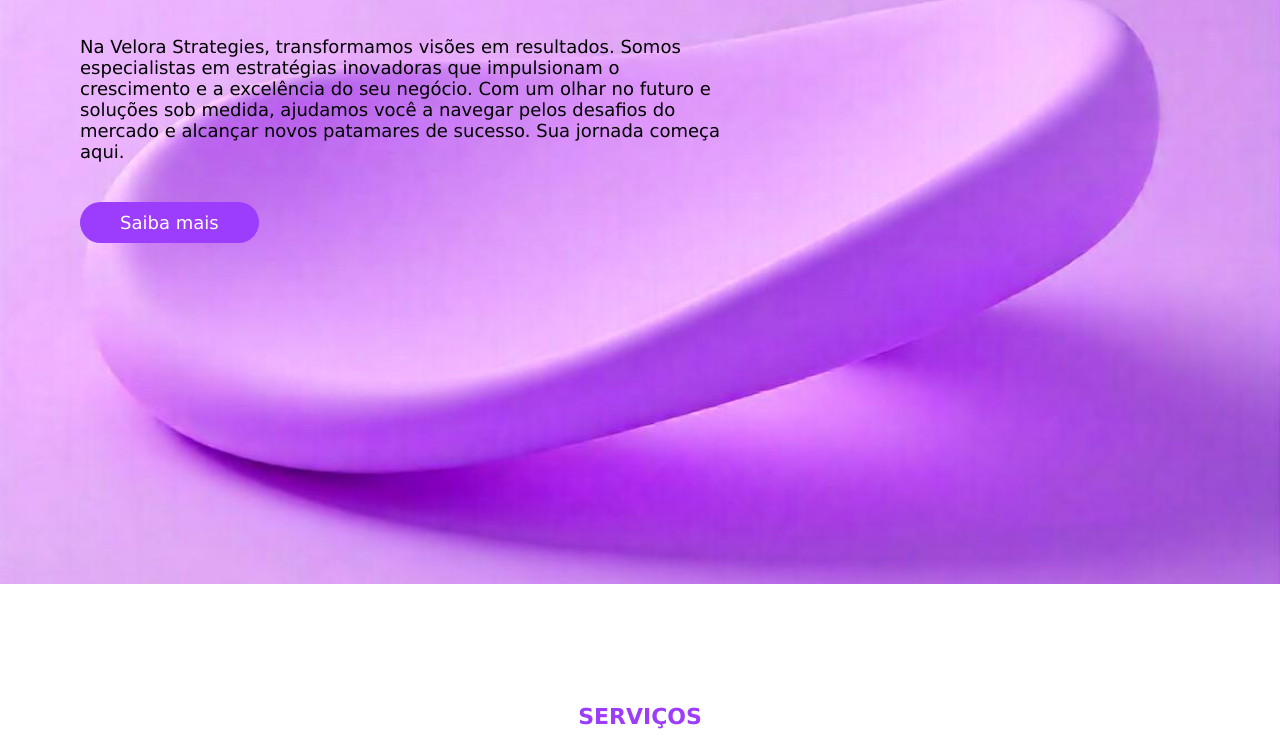
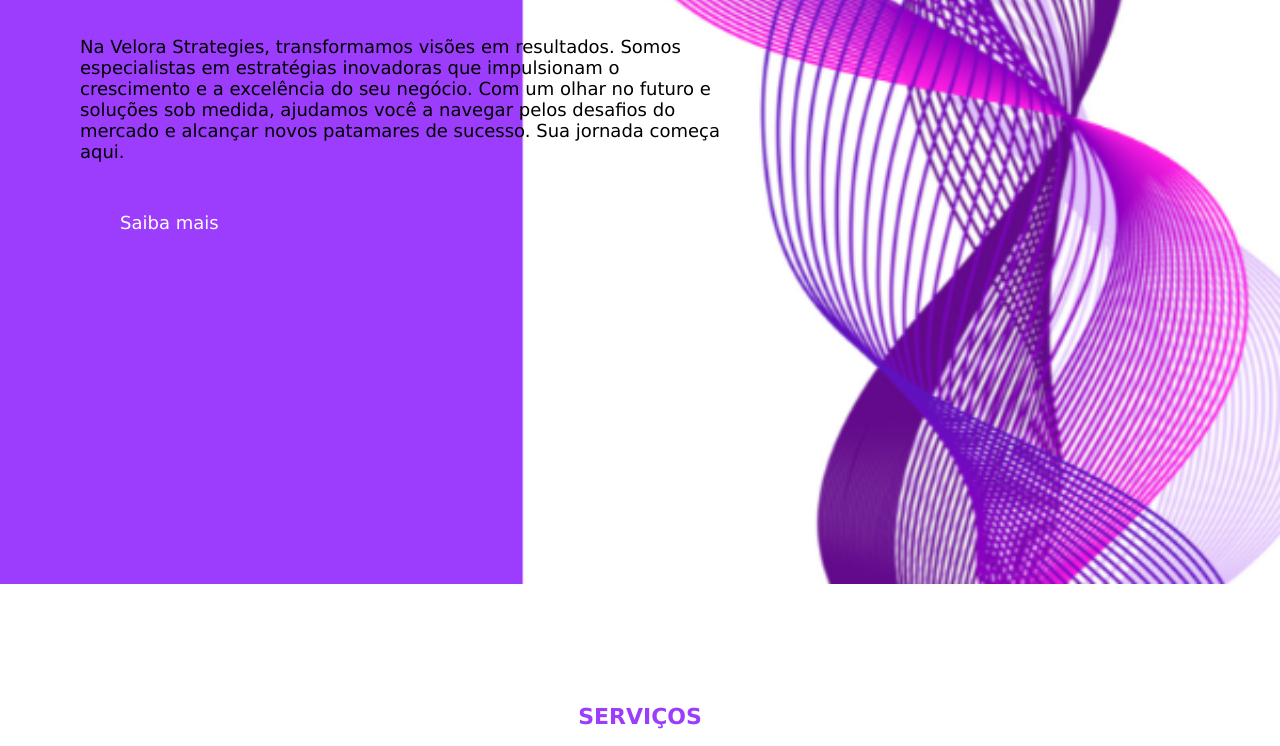
Before and after one commit to Daniel1995DevAguiar/Velora-Strategies, a plain HTML site: page index.html in a window 1280 px wide. Shown: the part 316-1062 px from the top of the page. Drawn offline with Linux system fonts and the light colour scheme.

Commit message:
Add files via upload

```diff
--- a/estilos.css
+++ b/estilos.css
@@ -92,7 +92,7 @@ header .link-menu a:hover {
 /*INICIO SEÇÃO BANNER*/
 .banner {
     height: 800px;
-    background-image: url("./imagens/imagem-fundo-banner.jpeg");
+    background-image: url("./imagens/imagem-fundo-sobre.png");
     background-size: cover;
     background-repeat: no-repeat;
     background-attachment: fixed;
```
